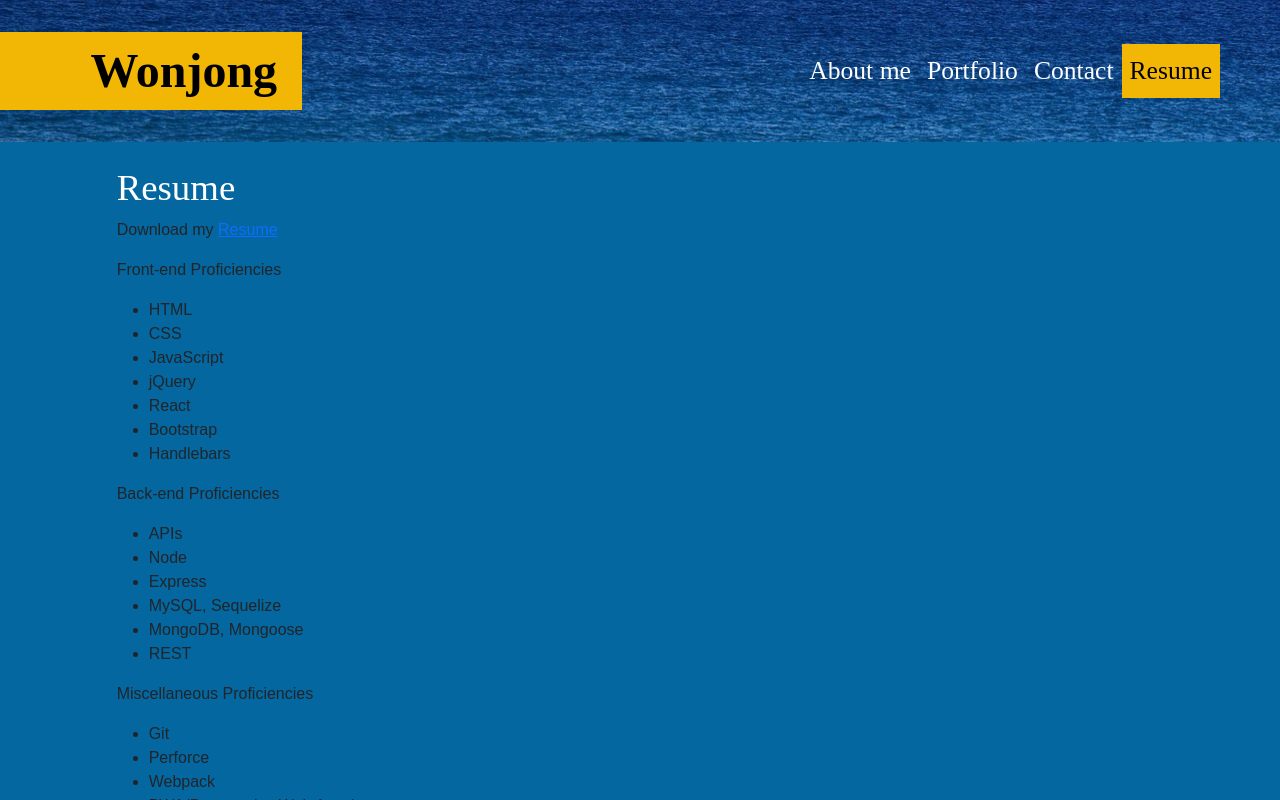
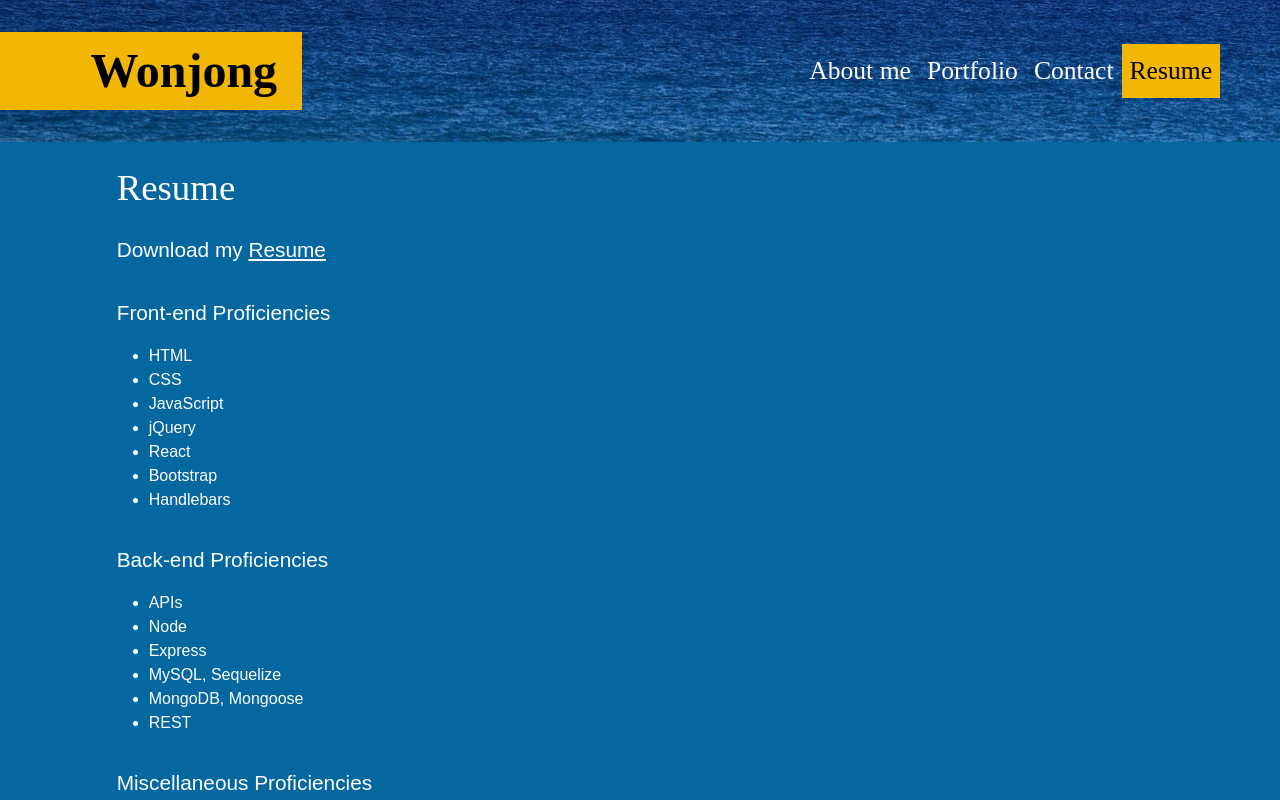
Before and after one commit to wonjong2/wonjong_portfolio_react, a React (Create React App) app: page / in a window 1280 px wide. Both pictures are taken after a click on the link "Resume". Shown: the top 800 px of the page. Built offline with nearby package versions, Linux system fonts and the light colour scheme; a web font is replaced by a local one.

Commit message:
Update styles

```diff
--- a/src/components/Backend.js
+++ b/src/components/Backend.js
@@ -11,9 +11,9 @@ export default function Backend() {
     ];
 
     return (
-        <div>
-            <p>Back-end Proficiencies</p>
-            <ul>
+        <div className='pt-3'>
+            <p className='subtitle'>Back-end Proficiencies</p>
+            <ul className='items'>
                 {backEndTech.map((item, index) => <li key={index}>{item}</li>)}
             </ul>
         </div>
--- a/src/components/Footer.js
+++ b/src/components/Footer.js
@@ -6,12 +6,11 @@ const styles = {
     },
     icon: {
         fontSize: '2rem',
-        color: 'white',
     }
 }
 export default function Footer() {
     return (
-        <footer className='container-fluid d-flex pt-5' style={styles.alignIcons}>
+        <footer className='container-fluid d-flex pt-5 pb-3' style={styles.alignIcons}>
             <div>
                 <a className='me-3' href='https://github.com/wonjong2' target='_blank' rel='noreferrer' style={styles.icon}><i className='fa-brands fa-github'></i></a>
                 <a className='me-3' href='https://www.linkedin.com/in/won-jong-park-a7a45146/' target='_blank' rel='noreferrer' style={styles.icon}><i className="fa-brands fa-linkedin"></i></a>
--- a/src/components/Frontend.js
+++ b/src/components/Frontend.js
@@ -12,9 +12,9 @@ export default function Frontend() {
     ];
 
     return (
-        <div>
-            <p>Front-end Proficiencies</p>
-            <ul>
+        <div className='pt-3'>
+            <p className='subtitle'>Front-end Proficiencies</p>
+            <ul className='items'>
                 {frontEndTech.map((item, index) => <li key={index}>{item}</li>)}
             </ul>
         </div>
--- a/src/components/Miscellaneous.js
+++ b/src/components/Miscellaneous.js
@@ -11,9 +11,9 @@ export default function Miscellaneous() {
     ];
 
     return (
-        <div>
-            <p> Miscellaneous Proficiencies</p>
-            <ul>
+        <div className='pt-3'>
+            <p className='subtitle'> Miscellaneous Proficiencies</p>
+            <ul className='items'>
                 {MiscTech.map((item, index) => <li key={index}>{item}</li>)}
             </ul>
         </div>
--- a/src/components/Resume.js
+++ b/src/components/Resume.js
@@ -1,16 +1,16 @@
 import React from 'react';
+import '../styles/resume.css';
 import Frontend from './Frontend';
 import Backend from './Backend';
 import Miscellaneous from './Miscellaneous';
 import resume from '../documents/Wonjong_Park_Resume.pdf'
 
 export default function Resume() {
-
     return (
         <div>
             <h3>Resume</h3>
-            <div>
-                <p>Download my <a href={resume} target="_blank" rel="noreferrer">Resume</a>
+            <div className='pt-3'>
+                <p className='subtitle'>Download my <a href={resume} target="_blank" rel="noreferrer">Resume</a>
                 </p>
             </div>
             <Frontend />
--- a/src/styles/index.css
+++ b/src/styles/index.css
@@ -19,3 +19,11 @@ h3 {
     font-size: 2.3rem;
     color: white
 }
+
+a {
+    color: white;
+}
+
+a:hover {
+    color: lightgray;
+}
--- /dev/null
+++ b/src/styles/resume.css
@@ -0,0 +1,18 @@
+.subtitle {
+    font-size: 1.3rem;
+    color: white;
+}
+
+.subtitle>a {
+    font-size: 1.3rem;
+    color: white;
+    transition: transform, 0.3s;
+}
+
+.subtitle>a:hover {
+    color: lightgray;
+}
+
+.items {
+    color: white;
+}
```
